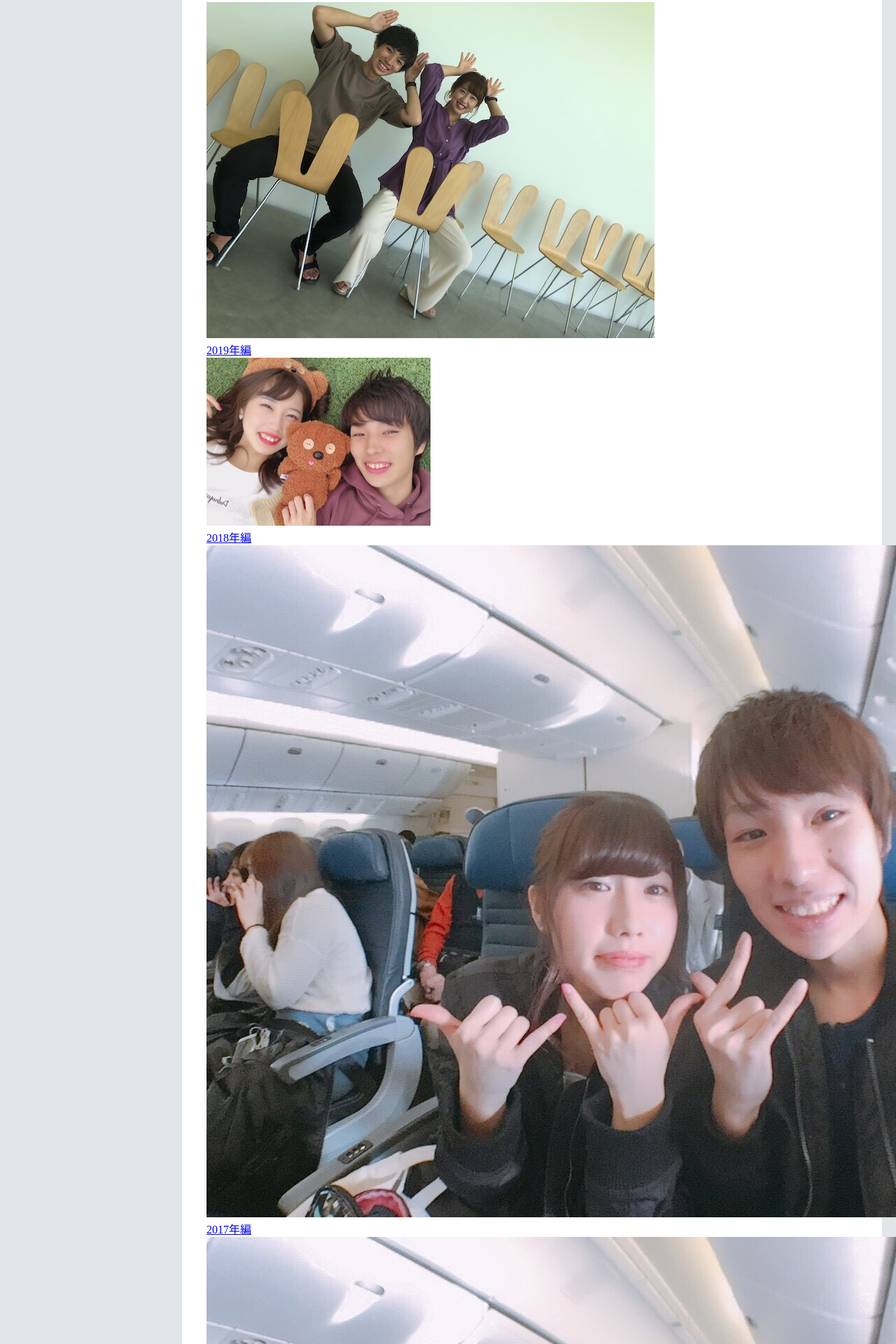
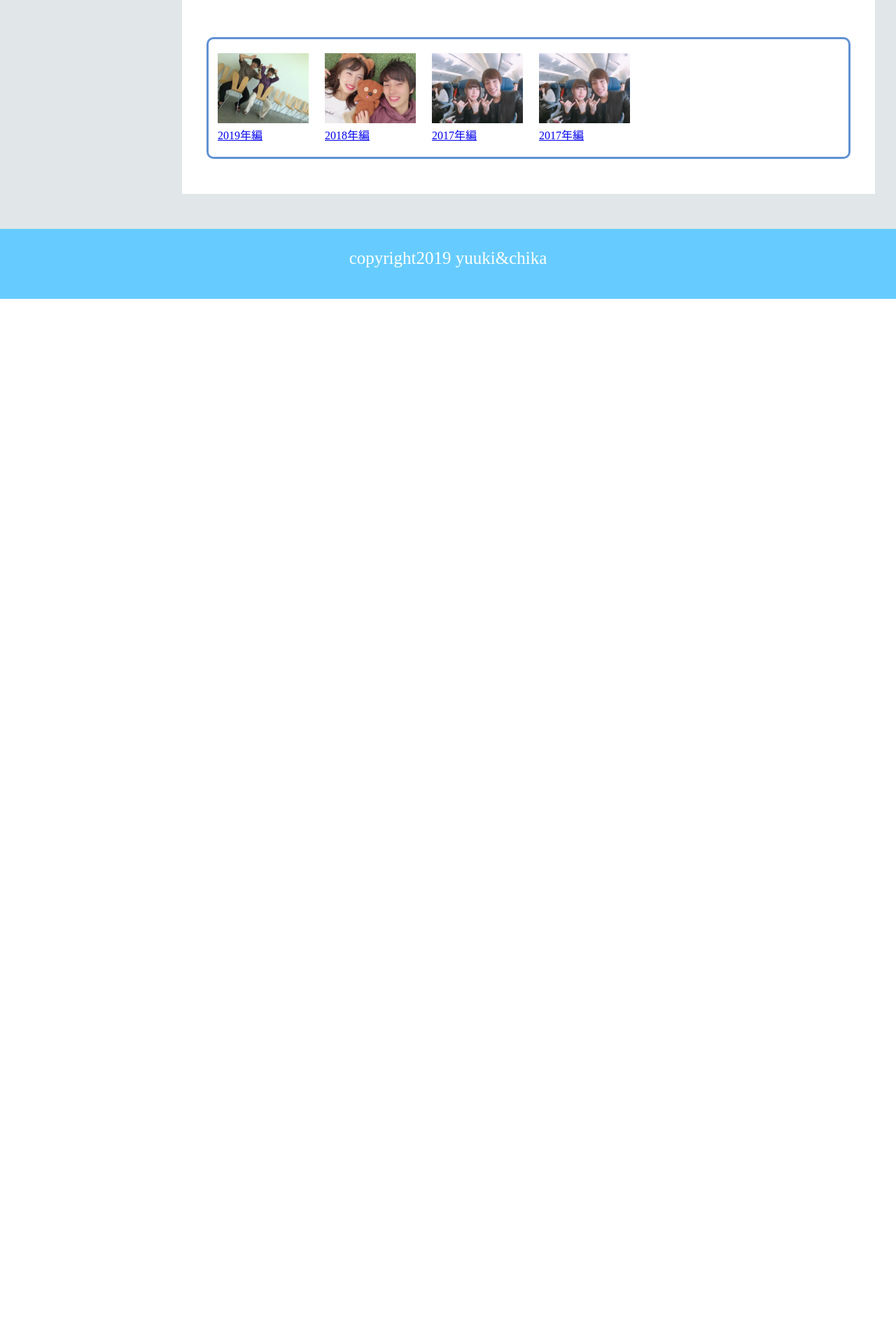
Before and after one commit to onodayuuki/memory, a PHP site: page /memory2019.html in a window 1280 px wide; the page is wider, and only the part inside the window is pictured. Shown: the part 744-2664 px from the top of that part at 70% size. After the commit the page ends 1171 px from the top of that part, so only its background shows below. Run offline with PHP 8.4, Linux system fonts and the light colour scheme.

Commit message:
Update common.css

```diff
--- a/css/common.css
+++ b/css/common.css
@@ -392,6 +392,21 @@ li a:hover:not(.active) {
 	color: #ffffff;
 	background-color: #1b2538;
 }
+.slideArea{
+	padding:0px 0px 50px 0px;
+}
+.memoryArea{
+	display:flex;
+	border: solid 3px #6091d3;
+	border-radius: 10px
+}
+.memory{
+	padding:20px 10px 20px 13px;
+}
+.img{
+	width:130px;
+	height:100px;
+}
 footer{
 	height: 100px;
 	background-color: #66ccff;
```
